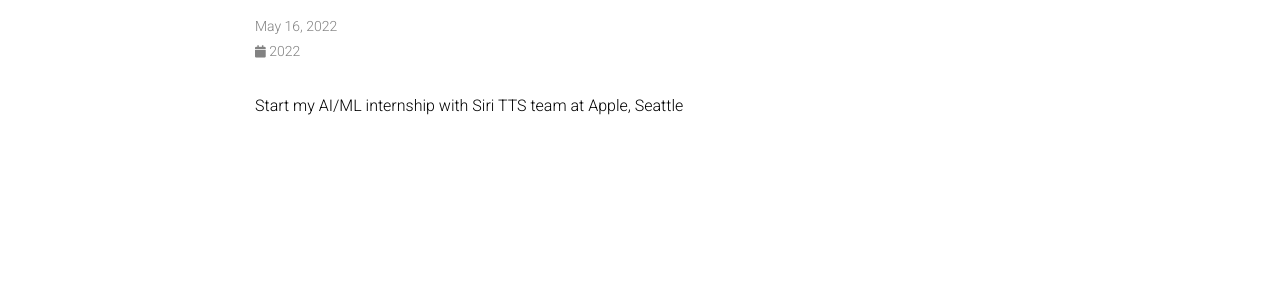
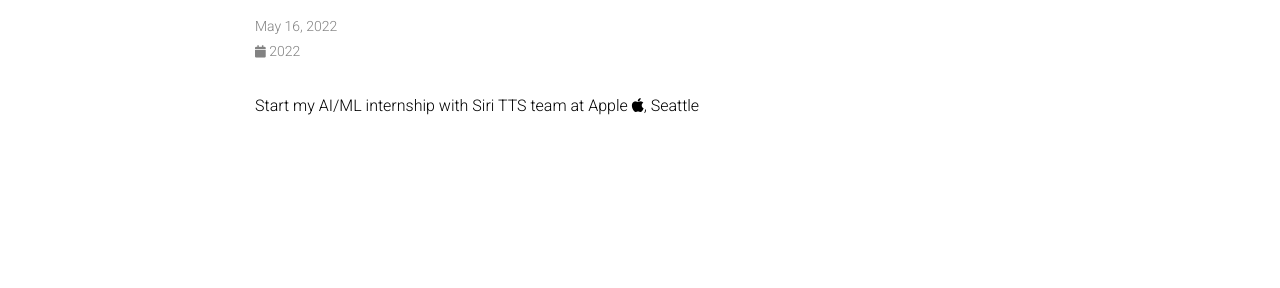
Before and after one commit to roryzhengzhang/roryzhengzhang.github.io, a Jekyll site: the page built from _news/Summer2022.md, in a window 1280 px wide. Shown: the part 145-433 px from the top of the page. Built offline with Jekyll 4.4.1, drawn with Linux system fonts in a browser that asks for light colours; comment, search, counter and statistics services are not loaded; a style sheet for code colours, icons or effects is not loaded.

Commit message:
Update news display

```diff
--- a/_config.yml
+++ b/_config.yml
@@ -163,7 +163,7 @@
     output: true
     permalink: /projects/:path/
 
-news_scrollable: true # adds a vertical scroll bar if there are more than 3 news items
+news_scrollable: false # adds a vertical scroll bar if there are more than 3 news items
 news_limit: 5 # leave blank to include all the news in the `_news` folder
 
 # -----------------------------------------------------------------------------
--- a/_news/Summer2022.md
+++ b/_news/Summer2022.md
@@ -4,4 +4,4 @@
 inline: true
 ---
 
-Start my AI/ML internship with Siri TTS team at Apple, Seattle
+Start my AI/ML internship with Siri TTS team at Apple <i class="fab fa-apple"></i>, Seattle
```
Also changed, not shown: _news/IUI2023.md (+1 -1 lines).
